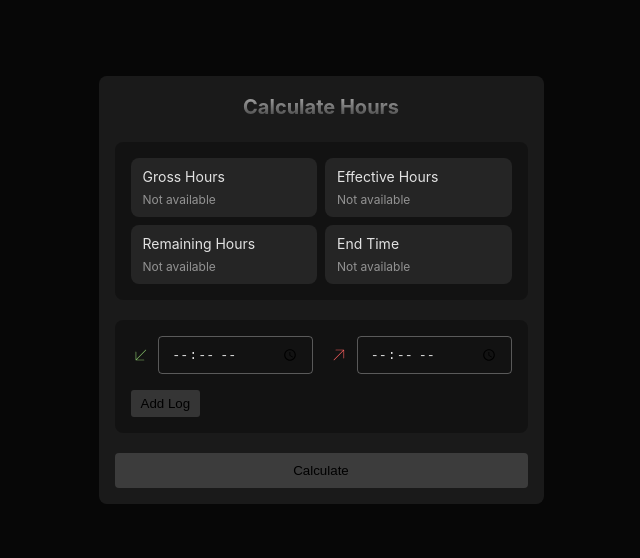
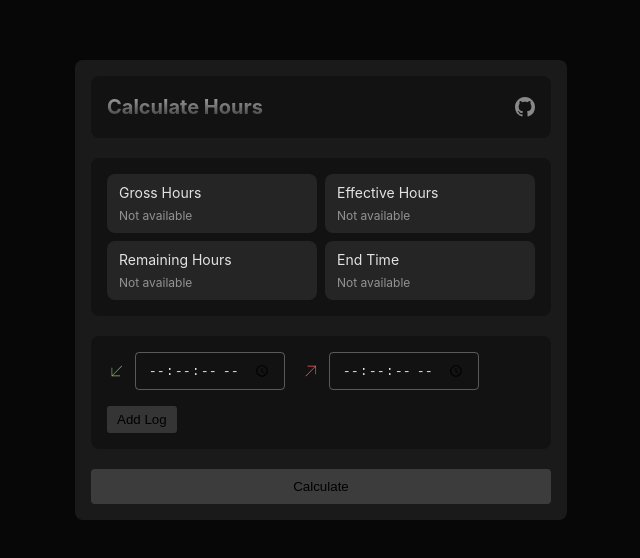
Before and after one commit to Smitt2767/calculate-time-for-noobs, a React (Vite) app: page / in a window 1280 px wide. Shown: the part 110-668 px from the top of the page, without its empty margins (319-959 px from the left). Built offline with nearby package versions, Linux system fonts and the light colour scheme.

Commit message:
ability to add seconds

```diff
--- a/src/App.tsx
+++ b/src/App.tsx
@@ -5,23 +5,28 @@ import {
   Container,
   Form,
   FormItem,
+  GithubLink,
   Input,
   InputWrapper,
   Title,
+  TitleContainer,
 } from "./components";
 import { ReactComponent as ArrowDownLeft } from "./assets/icons/arrow-down-left-thin.svg";
 import { ReactComponent as ArrowUpRight } from "./assets/icons/arrow-up-right-thin.svg";
 import { ReactComponent as Trash } from "./assets/icons/trash-thin.svg";
+import { ReactComponent as Github } from "./assets/icons/github-logo-fill.svg";
 import {
   Storage,
-  getDifferenceInMinutes,
+  getDifferenceInSeconds,
   getEndTime,
-  getHoursMinutesText,
+  getHoursMinutesSecondsText,
 } from "./utils";
 import { useLayoutEffect, useState } from "react";
 import LogInfo, { LogInfoProps } from "./components/LogInfo";
 
-const TOTAL_MINUTES = 8 * 60 + 30;
+const TOTAL_SECONDS = 8 * 60 * 60 + 30 * 60;
+const GITHUB_REPO_LINK =
+  "https://github.com/Smitt2767/calculate-time-for-noobs";
 
 type Entry = [string | null, string | null];
 
@@ -73,10 +78,10 @@ function App() {
   }, [replace]);
 
   const onSubmit: SubmitHandler<typeof defaultValues> = ({ entries }) => {
-    let completedMinutes = 0;
+    let completedSeconds = 0;
     entries.forEach((entry) => {
       if (entry.every(Boolean)) {
-        completedMinutes += getDifferenceInMinutes(
+        completedSeconds += getDifferenceInSeconds(
           entry[0] as string,
           entry[1] as string
         );
@@ -87,22 +92,23 @@ function App() {
     const lastInLog = entries[entries.length - 1][0];
     const lastOutLog = entries[entries.length - 1][1];
 
-    const remainingMinutes = TOTAL_MINUTES - completedMinutes;
-    const effectiveMinutes = completedMinutes;
-    const grossMinutes =
+    const remainingSeconds = TOTAL_SECONDS - completedSeconds;
+    const effectiveSeconds = completedSeconds;
+
+    const grossSeconds =
       firstInLog && (lastOutLog || lastInLog)
-        ? getDifferenceInMinutes(
+        ? getDifferenceInSeconds(
             firstInLog as string,
             (lastOutLog || lastInLog) as string
           )
         : 0;
     const endTime =
-      lastInLog && !lastOutLog ? getEndTime(lastInLog, remainingMinutes) : "";
+      lastInLog && !lastOutLog ? getEndTime(lastInLog, remainingSeconds) : "";
 
     const info = {
-      effectiveHours: getHoursMinutesText(effectiveMinutes),
-      grossHours: getHoursMinutesText(grossMinutes),
-      remainingHours: getHoursMinutesText(remainingMinutes),
+      effectiveHours: getHoursMinutesSecondsText(effectiveSeconds),
+      grossHours: getHoursMinutesSecondsText(grossSeconds),
+      remainingHours: getHoursMinutesSecondsText(remainingSeconds),
       endTime,
     };
 
@@ -122,7 +128,12 @@ function App() {
   return (
     <AppWrapper>
       <Container>
+        <TitleContainer>
           <Title>Calculate Hours</Title>
+          <GithubLink target="_blank" href={GITHUB_REPO_LINK}>
+            <Github height={20} width={20} />
+          </GithubLink>
+        </TitleContainer>
         <LogInfo {...logInfo} />
         <Form id="track-log-form" onSubmit={handleSubmit(onSubmit)}>
           {fields.map((filed, index) => (
@@ -131,6 +142,7 @@ function App() {
                 <ArrowDownLeft fill="#86c06a" height={24} width={24} />
                 <Input
                   type="time"
+                  step={1}
                   {...register(`entries.${index}.0` as const)}
                 />
               </InputWrapper>
@@ -138,19 +150,19 @@ function App() {
                 <ArrowUpRight fill="#fa5f5f" height={24} width={24} />
                 <Input
                   type="time"
+                  step={1}
                   {...register(`entries.${index}.1` as const)}
                 />
               </InputWrapper>
-              {fields.length > 1 && (
               <Button
                 $icon
                 $transparent
+                $hidden={fields.length <= 1}
                 type="button"
                 onClick={() => remove(index)}
               >
                 <Trash fill="#fa5f5f" height={20} width={20} />
               </Button>
-              )}
             </FormItem>
           ))}
           <div style={{ display: "flex", gap: 12 }}>
--- a/src/components/index.tsx
+++ b/src/components/index.tsx
@@ -8,19 +8,19 @@ export const AppWrapper = styled.div`
 `;
 
 export const Title = styled.h1`
-  text-align: center;
   font-size: 20px;
   background: -webkit-linear-gradient(
     rgba(255, 255, 255, 0.7),
     rgba(255, 255, 255, 0.1)
   );
+  flex-grow: 1;
   -webkit-background-clip: text;
   -webkit-text-fill-color: transparent;
 `;
 
 export const Container = styled.div`
   width: 90%;
-  max-width: 445px;
+  max-width: fit-content;
   background-color: rgba(255, 255, 255, 0.08);
   padding: 16px;
   border-radius: 8px;
@@ -42,6 +42,7 @@ type ButtonProps = {
   $icon?: boolean;
   $transparent?: boolean;
   $size?: "default" | "lg";
+  $hidden?: boolean;
 };
 
 export const Button = styled.button<ButtonProps>`
@@ -68,6 +69,12 @@ export const Button = styled.button<ButtonProps>`
       padding: 10px 14px;
       border-radius: 4px;
     `}
+  ${({ $hidden }) =>
+    $hidden &&
+    css`
+      pointer-events: none;
+      visibility: hidden;
+    `}
 `;
 
 export const InputWrapper = styled.div`
@@ -89,4 +96,29 @@ export const Form = styled.form`
   background-color: rgba(0, 0, 0, 0.3);
   padding: 16px;
   border-radius: 8px;
+  gap: 16px;
 `;
+
+export const TitleContainer = styled.div`
+  display: flex;
+  align-items: center;
+  justify-content: space-between;
+  background-color: rgba(0, 0, 0, 0.3);
+  padding: 16px;
+  border-radius: 8px;
+`;
+
+export const GithubLink = styled.a`
+  display: flex;
+  align-items: center;
+  justify-content: center;
+  border-radius: 99px;
+  cursor: pointer;
+  & svg {
+    fill: #ffffff80;
+    transition: all 0.3s;
+  }
+  &:hover svg {
+    fill: #ffffffde;
+  }
+`;
--- a/src/utils/index.ts
+++ b/src/utils/index.ts
@@ -1,46 +1,44 @@
-export const getDifferenceInMinutes = (
-  startTime: string,
-  endTime: string
-): number => {
-  try {
-    const [startHour, startMinute] = startTime.split(":").map(Number);
-    const [endHour, endMinute] = endTime.split(":").map(Number);
-
-    return endHour * 60 + endMinute - (startHour * 60 + startMinute);
-  } catch (err) {
-    return 0;
-  }
+const getSeconds = (time: string) => {
+  const [hours, minutes, seconds] = time.split(":").map(Number);
+  return hours * 60 * 60 + minutes * 60 + seconds;
 };
 
-export const getHoursAndMinutes = (minutes: number) => {
-  const h = Math.floor(minutes / 60);
-  const m = minutes % 60;
+export const getDifferenceInSeconds = (startTime: string, endTime: string) =>
+  getSeconds(endTime) - getSeconds(startTime);
 
-  return { h, m };
+const getHoursMinutesAndSeconds = (seconds: number) => {
+  const h = Math.floor(seconds / 60 / 60);
+  const m = Math.floor((seconds - h * 60 * 60) / 60);
+  const s = seconds - h * 60 * 60 - m * 60;
+  return { h, m, s };
 };
 
-export const getHoursMinutesText = (minutes: number) => {
-  const { h, m } = getHoursAndMinutes(Math.abs(minutes));
-  return `${Math.sign(minutes) === -1 ? "-" : ""}${h}h ${m
+export const getHoursMinutesSecondsText = (seconds: number) => {
+  const { h, m, s } = getHoursMinutesAndSeconds(Math.abs(seconds));
+  return `${Math.sign(seconds) === -1 ? "-" : ""}${h}h ${m}m ${s
     .toString()
-    .padStart(2, "0")}m`;
+    .padStart(2, "0")}s`;
 };
 
-export const getEndTime = (startTime: string, remainingMinutes: number) => {
+export const getEndTime = (startTime: string, remainingSeconds: number = 0) => {
   try {
-    const [startHour, startMinute] = startTime.split(":").map(Number);
+    const [startHour, startMinute, startSeconds] = startTime
+      .split(":")
+      .map(Number);
     const today = new Date();
     const date = new Date(
       today.getFullYear(),
       today.getMonth(),
       today.getDate(),
       startHour,
-      startMinute + remainingMinutes
+      startMinute,
+      startSeconds + remainingSeconds
     );
 
     return new Intl.DateTimeFormat(undefined, {
       hour: "numeric",
       minute: "numeric",
+      second: "numeric",
       hour12: true,
     }).format(date);
   } catch (err) {
```
Also changed, not shown: src/assets/icons/github-logo-fill.svg (added). Lines whose indentation alone changed are shown as unchanged.
